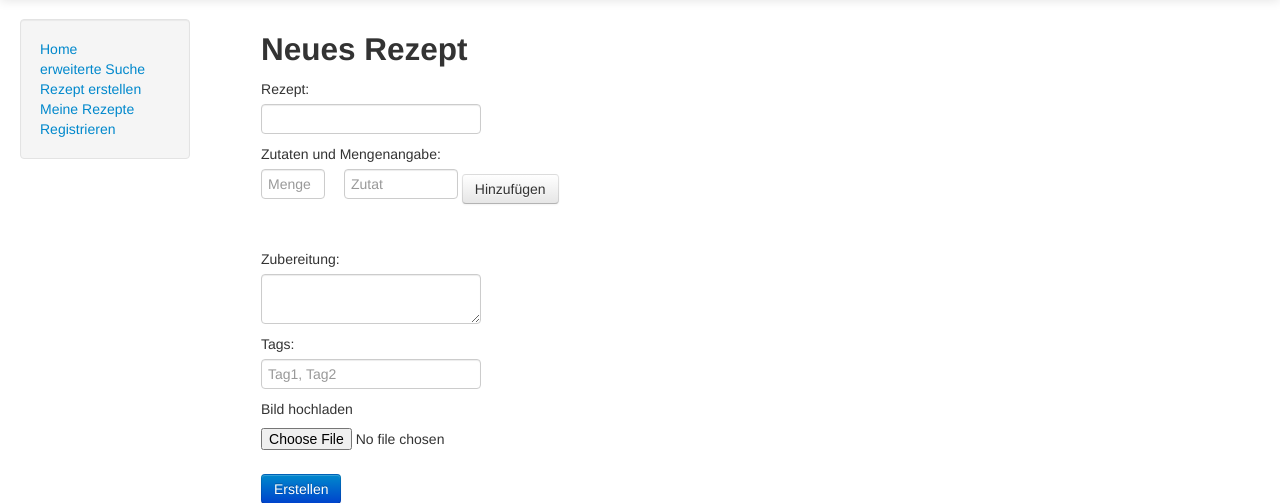
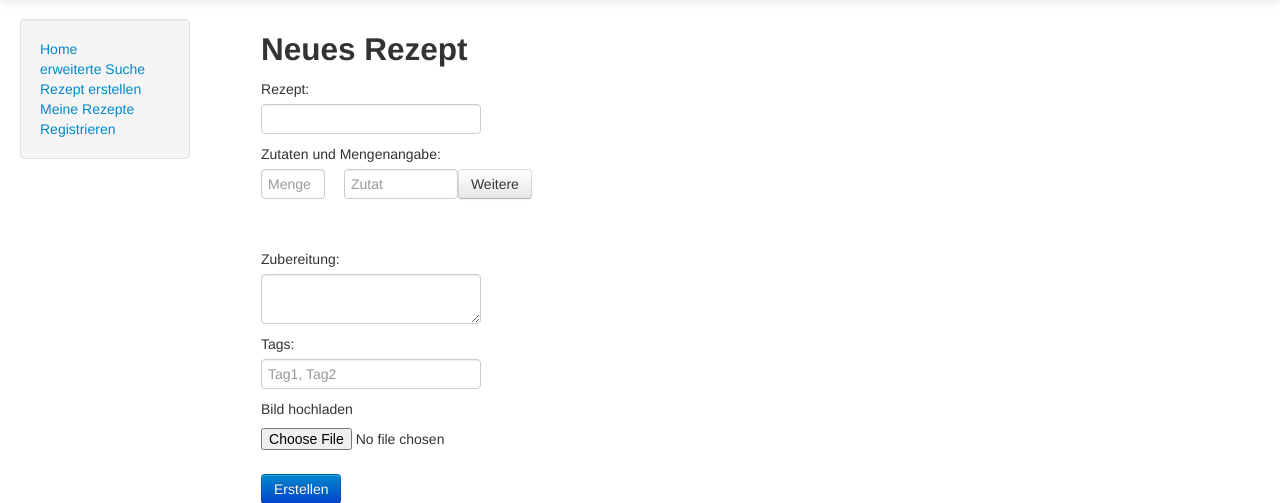
Before and after one commit to KiwiBA/StudentenKochen, a Django app: page /recipes/create/ in a window 1280 px wide. Shown: the part 41-544 px from the top of the page. Run offline with Django 3.2, Linux system fonts and the light colour scheme; the visitor is signed in with stand-in values (Sample User, id 1); some libraries are stand-ins or nearby versions.

Commit message:
Button grad

```diff
--- a/StudentenKochen/recipes/templates/recipes/create.html
+++ b/StudentenKochen/recipes/templates/recipes/create.html
@@ -24,7 +24,7 @@
     	<fieldset name="ingredients" >
     		<input type="text" name="quantity1" style="width:50px; margin-right:15px;" placeholder="Menge" >
 		  	<input name="ingredient1" type="text" style="width:100px;" placeholder="Zutat" >
-			<input type="button" id="addButton" class="btn" value="Hinzuf&uuml;gen">	<br />
+			<input type="button" id="addButton" class="btn btn-default" style="position:absolute;" value="Weitere">	<br />
 		  	<span id="addBoxq" >
 		 </fieldset>
 
```
